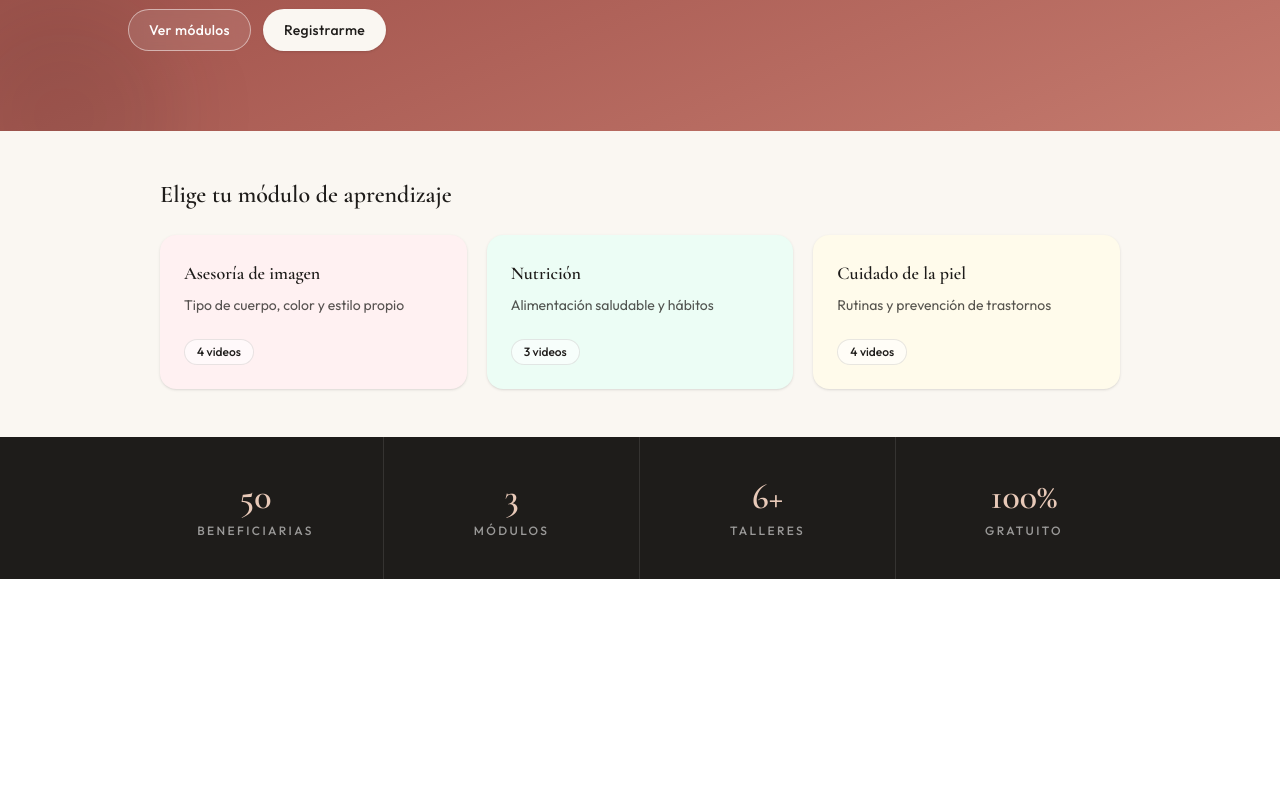
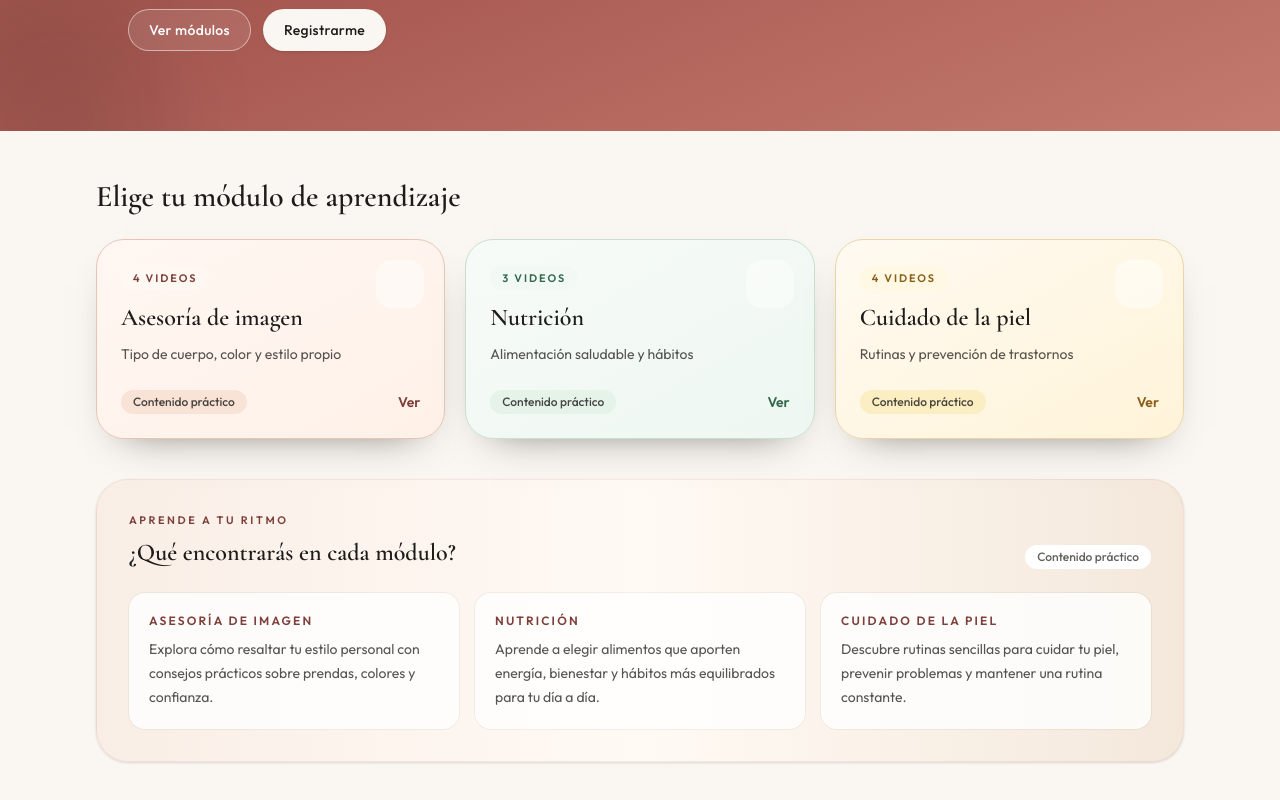
Before and after one commit to Esther-Yaguana01/Pr-cticasComunitarias, a React (Vite) app: page / in a window 1280 px wide. Shown: the part 460-1260 px from the top of the page. Before the commit the page ends 1039 px from the top, so only its background shows below. Built offline with nearby package versions, Linux system fonts and the light colour scheme.

Commit message:
Creacion de pasos

```diff
--- a/src/components/landing/modules/ModuleCard.jsx
+++ b/src/components/landing/modules/ModuleCard.jsx
@@ -1,20 +1,48 @@
 export function ModuleCard({ title, description, videos, color = 'rose' }) {
-  const colorBg = {
-    rose: 'bg-rose-50 text-charcoal',
-    green: 'bg-emerald-50 text-charcoal',
-    amber: 'bg-amber-50 text-charcoal',
-  }[color] || 'bg-white'
+  const styles = {
+    rose: {
+      card: 'from-[#fff7f2] to-[#fff1e8] border-[#e9c4b4]',
+      badge: 'bg-[#fff7f2] text-terracotta-dark',
+      pill: 'bg-[#f8e3d6] text-charcoal/80',
+      action: 'text-terracotta-dark',
+    },
+    green: {
+      card: 'from-[#f7fbf7] to-[#eef7f1] border-[#c9dfcf]',
+      badge: 'bg-[#f2f8f4] text-[#32684d]',
+      pill: 'bg-[#e5f3e9] text-charcoal/80',
+      action: 'text-[#32684d]',
+    },
+    amber: {
+      card: 'from-[#fffaf1] to-[#fff4d9] border-[#edd4a7]',
+      badge: 'bg-[#fff8e3] text-[#8a5d18]',
+      pill: 'bg-[#fceec3] text-charcoal/80',
+      action: 'text-[#8a5d18]',
+    },
+  }[color] || {
+    card: 'from-white to-cream border-charcoal/10',
+    badge: 'bg-white text-charcoal',
+    pill: 'bg-white text-charcoal/80',
+    action: 'text-charcoal',
+  }
 
   return (
-    <article className={`group flex flex-col justify-between rounded-2xl p-6 shadow-sm ${colorBg}`}>
-      <div>
-        <h3 className="mb-2 font-serif text-lg font-semibold">{title}</h3>
-        <p className="text-sm text-charcoal/75">{description}</p>
+    <article
+      className={`group relative overflow-hidden rounded-[28px] border bg-gradient-to-br ${styles.card} p-6 shadow-[0_18px_40px_-28px_rgba(30,28,26,0.7)]`}
+    >
+      <span className="absolute right-5 top-5 h-12 w-12 rounded-2xl bg-white/45" aria-hidden="true" />
+      <div className="relative">
+        <span className={`inline-flex rounded-full px-3 py-1 text-[0.68rem] font-semibold uppercase tracking-[0.18em] ${styles.badge}`}>
+          {videos} videos
+        </span>
+        <h3 className="mt-3 font-serif text-2xl font-semibold text-charcoal">{title}</h3>
+        <p className="mt-2 text-sm leading-6 text-charcoal/75">{description}</p>
       </div>
 
       <div className="mt-6 flex items-center justify-between">
-        <span className="rounded-full border border-charcoal/10 bg-white/60 px-3 py-1 text-xs font-medium">{videos} videos</span>
-        <button className="text-sm font-medium text-rose-light opacity-0 transition-opacity group-hover:opacity-100">Ver</button>
+        <span className={`rounded-full px-3 py-1 text-xs font-medium ${styles.pill}`}>Contenido práctico</span>
+        <button className={`text-sm font-semibold transition-transform duration-200 group-hover:translate-x-0.5 ${styles.action}`}>
+          Ver
+        </button>
       </div>
     </article>
   )
--- a/src/components/landing/modules/Modules.jsx
+++ b/src/components/landing/modules/Modules.jsx
@@ -3,8 +3,10 @@ import { ModuleCard } from './ModuleCard'
 
 export function Modules() {
   return (
-    <section id="modules" className="mx-auto max-w-5xl px-5 py-12 sm:px-8">
-      <h2 className="mb-6 font-serif text-2xl font-semibold text-charcoal">Elige tu módulo de aprendizaje</h2>
+    <section id="modules" className="mx-auto max-w-6xl px-5 py-12 sm:px-8">
+      <h2 className="mb-6 font-serif text-2xl font-semibold text-charcoal sm:text-3xl">
+        Elige tu módulo de aprendizaje
+      </h2>
 
       <div className="grid gap-5 sm:grid-cols-3">
         {MODULES.map((m) => (
@@ -17,6 +19,33 @@ export function Modules() {
           />
         ))}
       </div>
+
+      <div className="mt-10 rounded-[32px] border border-terracotta/10 bg-gradient-to-r from-[#f9eee6] via-[#fffaf4] to-[#f4e8db] p-6 shadow-sm sm:p-8">
+        <div className="flex flex-col gap-3 sm:flex-row sm:items-end sm:justify-between">
+          <div>
+            <p className="text-[0.68rem] font-semibold uppercase tracking-[0.24em] text-terracotta-dark">
+              Aprende a tu ritmo
+            </p>
+            <h3 className="mt-2 font-serif text-2xl font-semibold text-charcoal">
+              ¿Qué encontrarás en cada módulo?
+            </h3>
+          </div>
+          <span className="inline-flex w-fit rounded-full bg-white px-3 py-1 text-xs font-medium text-charcoal/70">
+            Contenido práctico
+          </span>
+        </div>
+
+        <div className="mt-6 grid gap-4 md:grid-cols-3">
+          {MODULES.map((m) => (
+            <div key={`${m.id}-detail`} className="rounded-2xl bg-white/80 p-5 ring-1 ring-charcoal/5">
+              <p className="text-xs font-semibold uppercase tracking-[0.18em] text-terracotta-dark">
+                {m.title}
+              </p>
+              <p className="mt-2 text-sm leading-6 text-charcoal/75">{m.detail}</p>
+            </div>
+          ))}
+        </div>
+      </div>
     </section>
   )
 }
--- a/src/constants/landing.js
+++ b/src/constants/landing.js
@@ -26,6 +26,7 @@ export const MODULES = [
     id: 'asesoria-imagen',
     title: 'Asesoría de imagen',
     description: 'Tipo de cuerpo, color y estilo propio',
+    detail: 'Explora cómo resaltar tu estilo personal con consejos prácticos sobre prendas, colores y confianza.',
     videos: 4,
     color: 'rose',
   },
@@ -33,6 +34,7 @@ export const MODULES = [
     id: 'nutricion',
     title: 'Nutrición',
     description: 'Alimentación saludable y hábitos',
+    detail: 'Aprende a elegir alimentos que aporten energía, bienestar y hábitos más equilibrados para tu día a día.',
     videos: 3,
     color: 'green',
   },
@@ -40,6 +42,7 @@ export const MODULES = [
     id: 'cuidado-piel',
     title: 'Cuidado de la piel',
     description: 'Rutinas y prevención de trastornos',
+    detail: 'Descubre rutinas sencillas para cuidar tu piel, prevenir problemas y mantener una rutina constante.',
     videos: 4,
     color: 'amber',
   },
```
